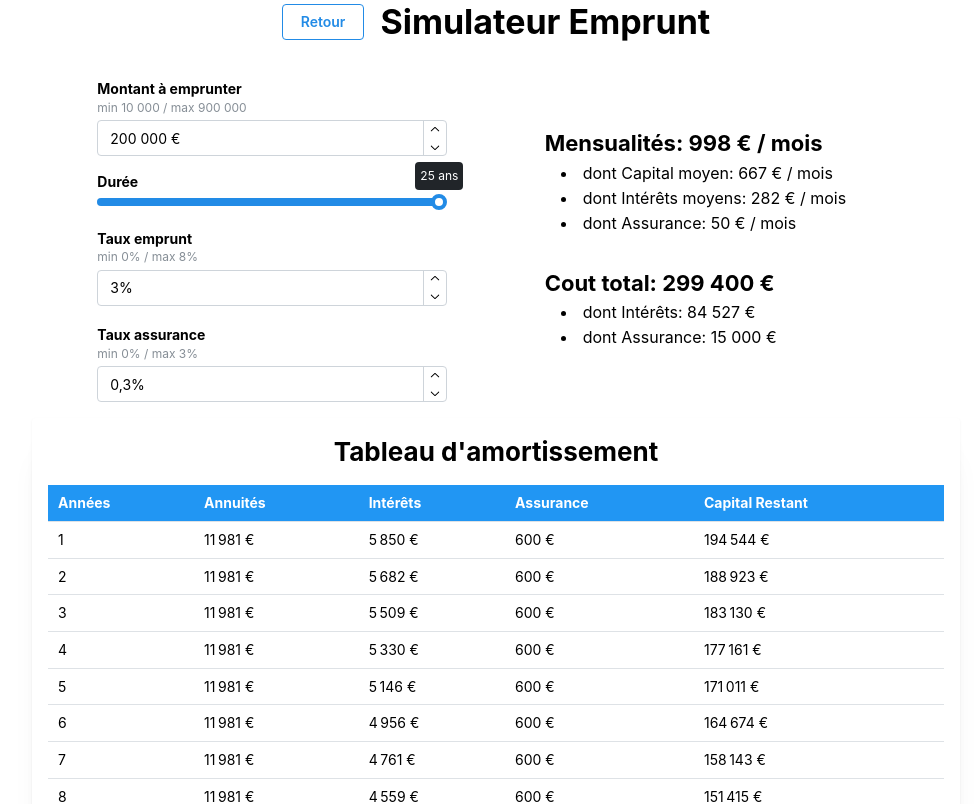
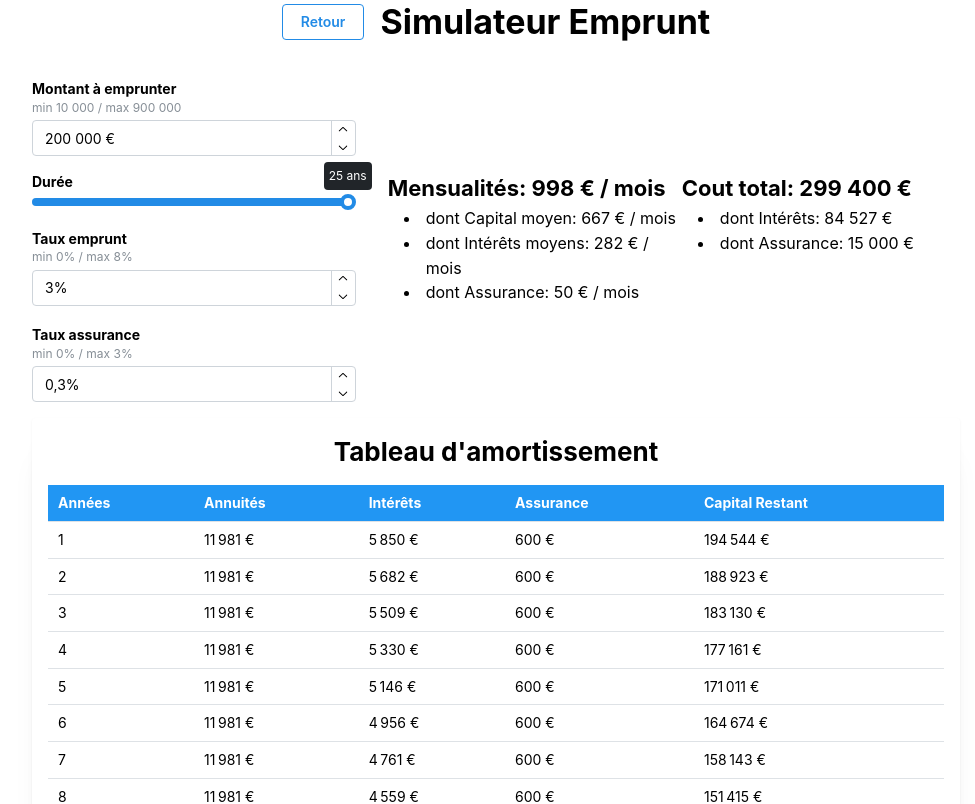
Before and after one commit to BenGex31/sonade, a Next.js app: page /simulateur-emprunt in a window 1280 px wide. Shown: the top 804 px of the page, without its empty margins (144-1119 px from the left). Built offline with nearby package versions, Linux system fonts and the light colour scheme.

Commit message:
Update loanDetails.tsx

```diff
--- a/ui/loanDetails.tsx
+++ b/ui/loanDetails.tsx
@@ -1,4 +1,4 @@
-import { List, Stack, Title, NumberFormatter } from "@mantine/core";
+import { List, Stack, Title, NumberFormatter, SimpleGrid } from "@mantine/core";
 
 type Props = {
   totalMonthlyPayments: number;
@@ -20,7 +20,7 @@ export default function Loandetails({
   totalInsuranceCost,
 }: Props) {
   return (
-    <Stack w={350} gap={"xl"}>
+    <SimpleGrid cols={2}>
       <Stack gap={"2px"}>
         <Title size={"h3"}>
           Mensualités:{" "}
@@ -106,6 +106,6 @@ export default function Loandetails({
           </List.Item>
         </List>
       </Stack>
-    </Stack>
+    </SimpleGrid>
   );
 }
```
